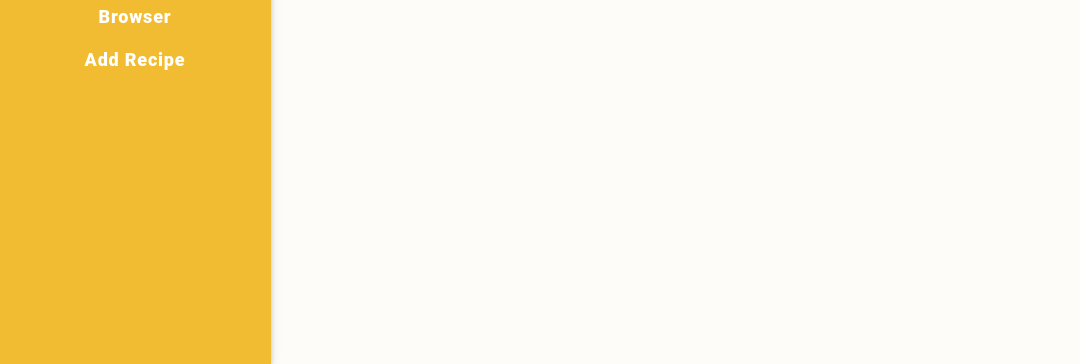
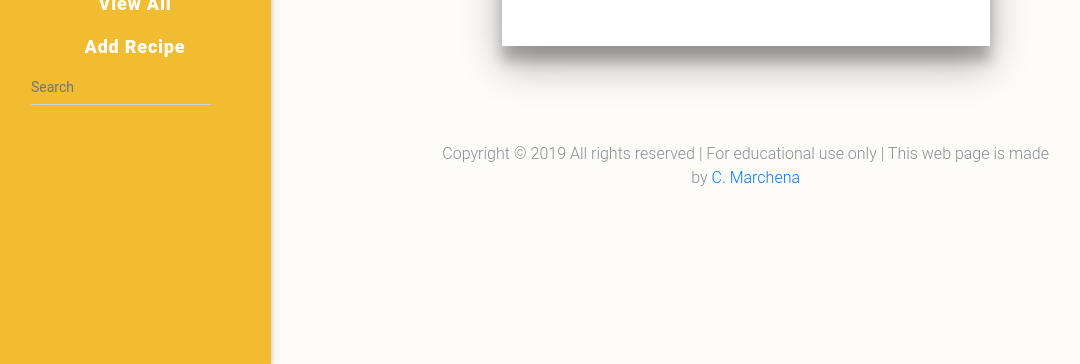
Before and after one commit to dugudugu/A_Chefs_Book, a Flask app: page /all_recipes in a window 1280 px wide. Shown: the part 436-800 px from the top of the page, without its empty margins (1-1081 px from the left). Run offline with Flask 2, Linux system fonts and the light colour scheme; data that the repository does not hold is empty; some libraries are stand-ins or nearby versions.

Commit message:
Removed Browser link from navbar

```diff
--- a/templates/base.html
+++ b/templates/base.html
@@ -28,19 +28,32 @@
 			</button>
 				<div class="collapse navbar-collapse" id="navbarSupportedContent">
 					<ul class="navbar-nav">
-							<li class="nav-item">
-								<a class="nav-link" href="{{url_for('browser_recipes')}}">Browser</a>
-							</li>
-							<li class="nav-item">
-								<a class="nav-link" href="{{url_for('add_recipe')}}">Add Recipe</a>
-							</li>
+						<li class="nav-item">
+							<a class="nav-link" href="{{url_for('home_page')}}">Home</a>
+						</li>
+						<li class="nav-item">
+							<a class="nav-link" href="{{url_for('all_recipes')}}">View All</a>
+						</li>
+						<li class="nav-item">
+							<a class="nav-link" href="{{url_for('add_recipe')}}">Add Recipe</a>
+						</li>
+						<!-- Search form -->
+					      <form class="form-inline md-form form-sm mt-0" action="{{url_for('search_bar')}}" method="POST">
+					      <input class="form-control form-control-sm ml-3 w-75" type="text" name="search_text" placeholder="Search" aria-label="Search" required>
+					      </form>
 					</ul>
 				</div>
 			</nav>
 		</header>
 
         <main>
-        {% block content %} {% endblock %}
+        {% block home_page %} {% endblock %}
+        {% block view_all %} {% endblock %}
+        {% block search_recipe %} {% endblock %}
+        {% block search_result %} {% endblock %}
+        {% block single_recipe %} {% endblock %}
+        {% block edit_recipe %} {% endblock %}
+        {% block add_recipe %} {% endblock %}
         </main>
 
 		<!-- Footer -->
```
